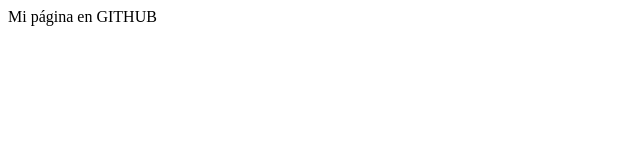
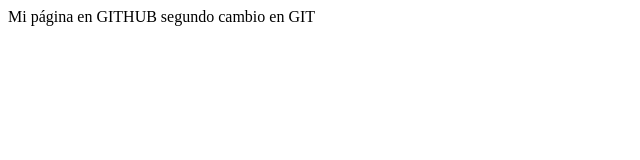
Before and after one commit to licgerman/ejerciciogit, a plain HTML site: page index.html in a window 1280 px wide. Shown: the whole page, without its empty margins (0-640 px from the left). Drawn offline with Linux system fonts and the light colour scheme.

Commit message:
segundo cambio

```diff
--- a/index.html
+++ b/index.html
@@ -5,5 +5,7 @@
 </head>
 <body>
 Mi página en GITHUB
+segundo cambio en GIT
+
 </body>
 </html>
```
